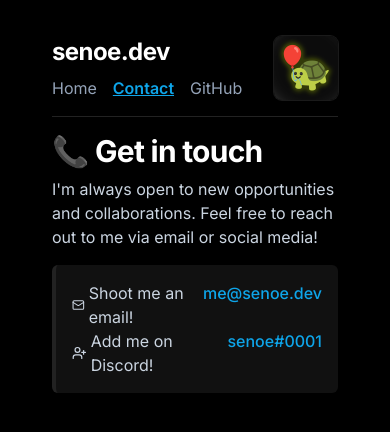
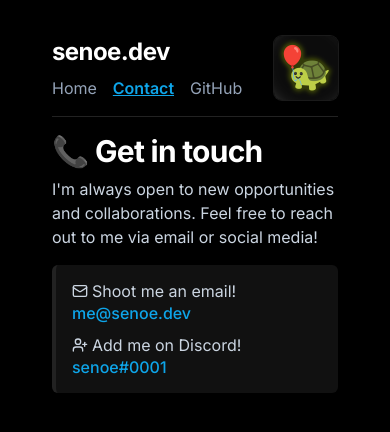
Before and after one commit to senoe/senoe.dev, a Next.js app: page /contact in a window 390 px wide. Shown: the top 432 px of the page. Built offline with nearby package versions, Linux system fonts and the light colour scheme.

Commit message:
Mobile screen improvements

```diff
--- a/src/app/contact/page.tsx
+++ b/src/app/contact/page.tsx
@@ -17,8 +17,8 @@ export default function ContactPage() {
             I'm always open to new opportunities and collaborations. Feel free
             to reach out to me via email or social media!
           </p>
-          <blockquote>
-            <div className="flex justify-between">
+          <blockquote className="space-y-3 sm:space-y-0">
+            <div className="leading-5 sm:flex sm:justify-between sm:leading-normal">
               <div className="inline-flex items-center space-x-1">
                 <MailIcon className="h-4 w-4" />
                 <span>Shoot me an email!</span>
@@ -27,7 +27,7 @@ export default function ContactPage() {
                 me@senoe.dev
               </CLink>
             </div>
-            <div className="flex justify-between">
+            <div className="leading-5 sm:flex sm:justify-between sm:leading-normal">
               <div className="inline-flex items-center space-x-1">
                 <UserPlusIcon className="h-4 w-4" />
                 <span>Add me on Discord!</span>
--- a/src/app/page.tsx
+++ b/src/app/page.tsx
@@ -64,7 +64,7 @@ export default function HomePage() {
         </p>
         <ProjectList />
       </div>
-      <blockquote>
+      <blockquote className="!mb-5">
         <span className="font-semibold">Fun fact: </span>
         This site is open-source!{' '}
         <CLink
```
